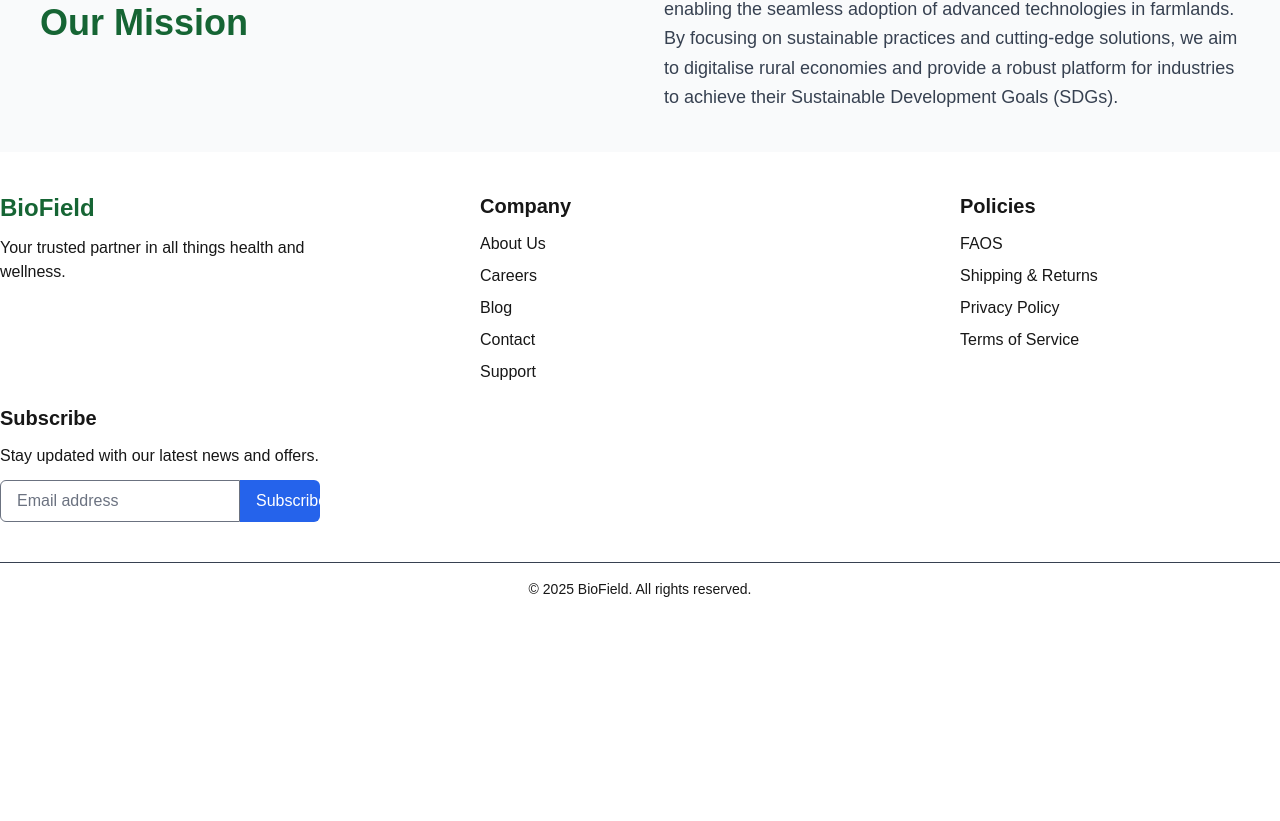
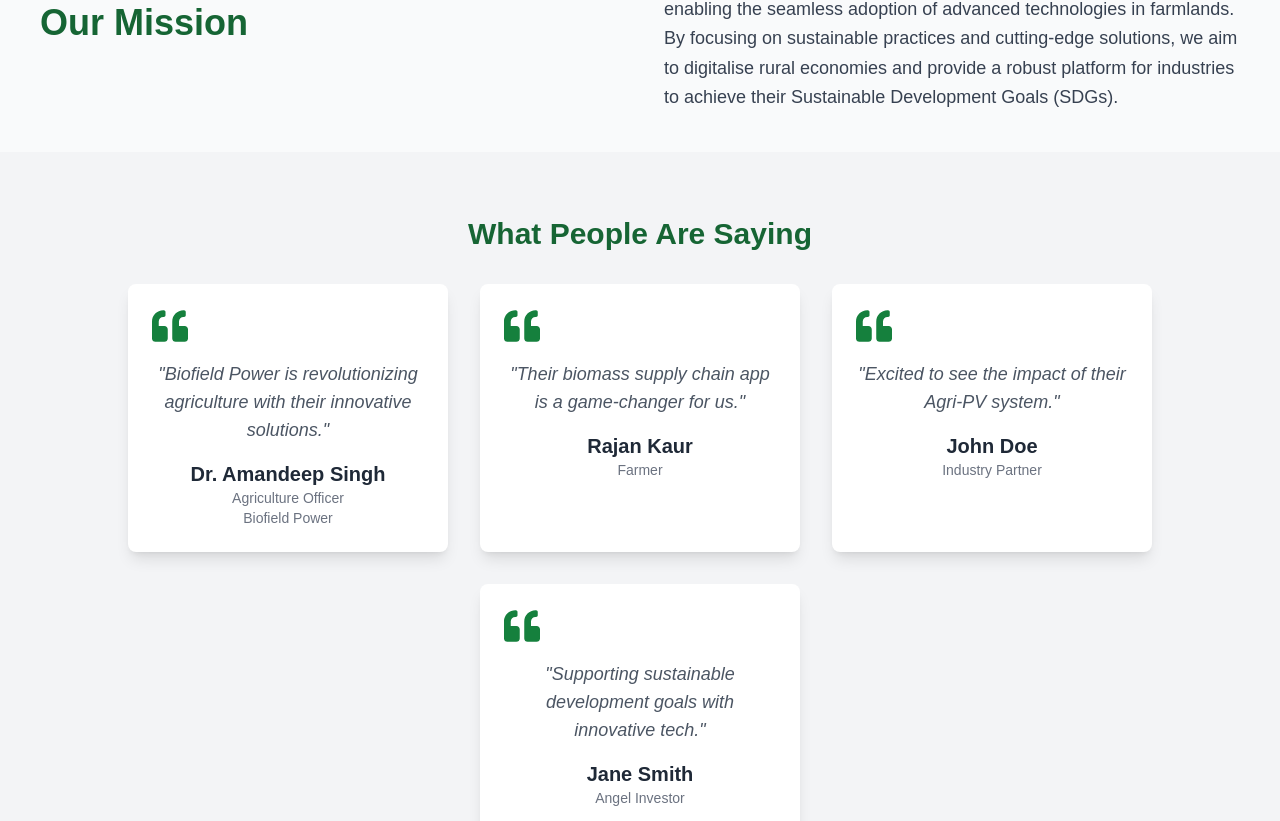
Before and after one commit to imaloksharma/BioFieldPower-Website, a Next.js app: page / in a window 1280 px wide. Shown: the part 1239-2060 px from the top of the page. Before the commit the page ends 1878 px from the top, so only its background shows below. Built offline with nearby package versions, Linux system fonts and the light colour scheme.

Commit message:
Few Update

```diff
--- /dev/null
+++ b/src/app/components/people/people.tsx
@@ -0,0 +1,53 @@
+// components/Testimonials.js
+
+import { FaQuoteLeft } from 'react-icons/fa';
+
+const Testimonials = () => {
+  const reviews = [
+    {
+      name: 'Dr. Amandeep Singh',
+      position: 'Agriculture Officer',
+      company: 'Biofield Power',
+      testimonial: 'Biofield Power is revolutionizing agriculture with their innovative solutions.'
+    },
+    {
+      name: 'Rajan Kaur',
+      position: 'Farmer',
+      company: '',
+      testimonial: 'Their biomass supply chain app is a game-changer for us.'
+    },
+    {
+      name: 'John Doe',
+      position: 'Industry Partner',
+      company: '',
+      testimonial: 'Excited to see the impact of their Agri-PV system.'
+    },
+    {
+      name: 'Jane Smith',
+      position: 'Angel Investor',
+      company: '',
+      testimonial: 'Supporting sustainable development goals with innovative tech.'
+    }
+  ];
+
+  return (
+    <section className="py-16 bg-gray-100">
+      <div className="container mx-auto text-center">
+        <h2 className="text-3xl font-semibold text-green-800 mb-8">What People Are Saying</h2>
+        <div className="flex flex-wrap justify-center gap-8">
+          {reviews.map((review, index) => (
+            <div key={index} className="max-w-xs bg-white p-6 rounded-lg shadow-lg">
+              <FaQuoteLeft className="text-4xl text-green-700 mb-4" />
+              <p className="text-lg italic text-gray-600 mb-4">"{review.testimonial}"</p>
+              <h3 className="text-xl font-semibold text-gray-800">{review.name}</h3>
+              {review.position && <p className="text-sm text-gray-500">{review.position}</p>}
+              {review.company && <p className="text-sm text-gray-500">{review.company}</p>}
+            </div>
+          ))}
+        </div>
+      </div>
+    </section>
+  );
+}
+
+export default Testimonials;
--- a/src/app/page.tsx
+++ b/src/app/page.tsx
@@ -4,12 +4,14 @@ import HeroSection from '@/app/components/Hero/Index';
 import About from '@/app/components/Details/Details'
 import './globals.css';
 import Footer from '@/app/components/Footer/Footer'
+import People from '@/app/components/people/people'
 export default function Home() {
   return (
     <div>
       <Header />
       <HeroSection />
       <About/>
+      <People/>
       <Footer/>
     </div>
   );
```
